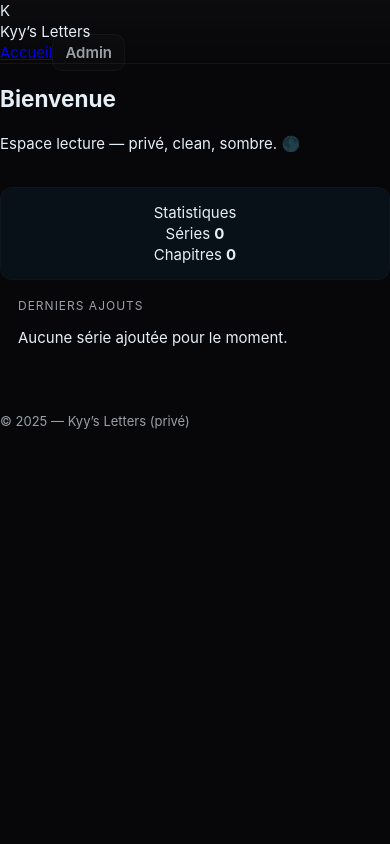
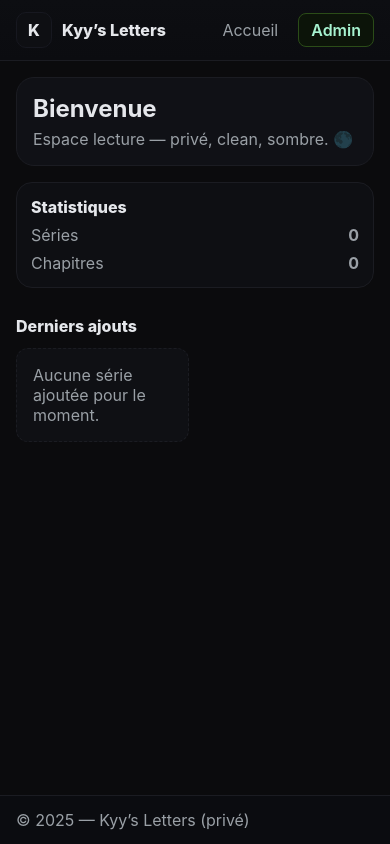
Before and after one commit to YungFritz/kyys-letters, a React (Vite) app: page / in a window 390 px wide. Built offline with nearby package versions, Linux system fonts and the light colour scheme.

Commit message:
Refactor CSS variables and improve layout styles
Updated CSS variables for background, panel, and text colors. Enhanced header and footer styles, and improved responsive design for grid cards.

```diff
--- a/src/index.css
+++ b/src/index.css
@@ -1,153 +1,65 @@
-:root{
-  --bg: #070709;
-  --panel: #0f1112;
+:root {
+  --bg: #0b0b0d;
+  --panel: #101116;
+  --panel-2: #0e0f13;
+  --stroke: #1b1c22;
+  --text: #e5e7eb;
   --muted: #9aa0a6;
-  --accent: #60a5fa;
-  --accent-2: #f59e0b;
-  --card-border: rgba(255,255,255,0.04);
-  --radius-lg: 18px;
-  --radius-md: 12px;
-  --radius-sm: 8px;
-  --glass: rgba(255,255,255,0.02);
-  font-family: Inter, ui-sans-serif, system-ui, -apple-system, "Segoe UI", Roboto, "Helvetica Neue", Arial;
+  --accent: #9ef9b3;
 }
 
-*{box-sizing:border-box}
-html,body,#root{height:100%}
-body{
-  margin:0;
-  background:var(--bg);
-  color:#e6eef6;
-  -webkit-font-smoothing:antialiased;
-  -moz-osx-font-smoothing:grayscale;
-  font-size:15px;
-  line-height:1.4;
+* { box-sizing: border-box; }
+html, body, #root { height: 100%; }
+body { margin: 0; background: var(--bg); color: var(--text); font-family: Inter, ui-sans-serif, system-ui, -apple-system, Segoe UI, Roboto, Ubuntu, Cantarell, Noto Sans, Helvetica, Arial, "Apple Color Emoji","Segoe UI Emoji"; }
+
+.site { min-height: 100vh; display: flex; flex-direction: column; }
+
+/* Header */
+.header {
+  position: sticky; top: 0; z-index: 10;
+  display: flex; align-items: center; justify-content: space-between;
+  padding: 12px 16px; border-bottom: 1px solid var(--stroke);
+  background: linear-gradient(180deg, #0d0e12 0%, #0b0c10 100%);
 }
+.brand { display: flex; align-items: center; gap: 10px; font-weight: 800; }
+.logo { width: 36px; height: 36px; border-radius: 10px; display: grid; place-items: center; background: #0e0f13; border: 1px solid #171820; }
+.title { font-size: 16px; }
+.nav { display: flex; gap: 10px; align-items: center; }
+.nav-link { color: var(--muted); text-decoration: none; padding: 6px 10px; border-radius: 8px; }
+.nav-link:hover { background: #12131a; }
+.nav-btn { color: #a7f3d0; font-weight: 600; border: 1px solid #2b4c18; background: #0c1409; padding: 6px 12px; border-radius: 8px; text-decoration: none; }
+.nav-btn:hover { background: #18361c; }
 
-/* container */
-.container{ max-width:1280px; margin:0 auto; padding:28px; }
+/* Hero */
+.hero { display: grid; grid-template-columns: 1fr 300px; gap: 16px; padding: 16px; }
+.hero-left { border: 1px solid var(--stroke); background: var(--panel); border-radius: 18px; padding: 16px; }
+.hero-title { margin: 0 0 6px 0; }
+.hero-sub { margin: 0; color: var(--muted); }
+.hero-right .side-card { border: 1px solid var(--stroke); background: var(--panel-2); border-radius: 16px; padding: 14px; }
+.side-title { font-weight: 800; margin-bottom: 8px; }
+.side-line { display: flex; justify-content: space-between; color: var(--muted); margin-top: 8px; }
 
-/* header */
-.header{
-  position:sticky; top:0; z-index:40;
-  background:linear-gradient(180deg, rgba(255,255,255,0.02), transparent);
-  border-bottom:1px solid rgba(255,255,255,0.03);
-}
-.header-inner{ display:grid; grid-template-columns:auto auto 1fr auto; align-items:center; gap:12px; max-width:1280px; margin:0 auto; padding:12px 24px; }
+/* Main */
+.container { padding: 0 16px 16px; }
+.section-header { display: flex; align-items: center; gap: 10px; margin: 12px 0; }
+.section-title { font-weight: 800; }
+.grid-cards { display: grid; grid-template-columns: repeat(6, minmax(0, 1fr)); gap: 12px; }
+.card { border: 1px solid var(--stroke); background: #0f1116; border-radius: 16px; overflow: hidden; }
+.cover { aspect-ratio: 3 / 4; background: #12131a; display: grid; place-items: center; color: var(--muted); }
+.cover img { width: 100%; height: 100%; object-fit: cover; display: block; }
+.no-cover { color: var(--muted); font-size: 24px; }
+.card-body { padding: 10px; }
+.card-title { font-weight: 800; }
+.card-meta { display: flex; align-items: center; gap: 8px; color: var(--muted); }
+.card-meta .eye { width: 18px; height: 18px; display: grid; place-items: center; background: #0b0b0b; border-radius: 6px; border: 1px solid rgba(255,255,255,0.04); }
 
-/* simple nav buttons */
-.nav-btn{
-  padding:8px 12px;
-  border-radius:10px;
-  border:1px solid rgba(255,255,255,0.04);
-  background:rgba(255,255,255,0.01);
-  color:var(--muted);
-  font-weight:600;
-  text-decoration:none;
-}
-.search-input{
-  width:100%;
-  padding:10px 14px;
-  border-radius:999px;
-  border:1px solid rgba(255,255,255,0.04);
-  background:#0b0c0d;
-  color:inherit;
-  outline:none;
-}
+/* Empty */
+.empty { color: var(--muted); border: 1px dashed var(--stroke); background: #0f1014; padding: 16px; border-radius: 12px; }
 
-/* hero */
-.hero{
-  display:grid;
-  grid-template-columns: 2fr 1fr;
-  gap:18px;
-}
-.hero-card{
-  border-radius:var(--radius-lg);
-  background:linear-gradient(180deg,#0d0f10,#0a0b0c);
-  border:1px solid var(--card-border);
-  padding:18px;
-}
-.hero-message{ padding:12px; border-radius:12px; background:rgba(255,255,255,0.01); }
+/* Footer */
+.footer { margin-top: auto; padding: 14px 16px; border-top: 1px solid var(--stroke); color: var(--muted); background: #0b0c10; }
 
-/* right column small card (discord style) */
-.side-card{
-  border-radius:var(--radius-md);
-  background:#081018;
-  border:1px solid rgba(255,255,255,0.02);
-  padding:14px;
-  text-align:center;
-}
-
-/* section wrapper */
-.section{
-  margin-top:20px;
-  border-radius:var(--radius-lg);
-  background:linear-gradient(180deg,#0d0f10,#0b0b0c);
-  border:1px solid var(--card-border);
-  padding:16px;
-}
-
-/* section header */
-.section-header{ display:flex; align-items:center; gap:12px; margin-bottom:12px; }
-.section-title{ color:var(--muted); text-transform:uppercase; font-size:12px; letter-spacing:1px; }
-
-/* grid for cards */
-.grid-cards{
-  display:grid;
-  gap:14px;
-  grid-template-columns: repeat(auto-fill, minmax(210px, 1fr));
-}
-
-/* card */
-.card{
-  background:#0f1112;
-  border-radius:14px;
-  overflow:hidden;
-  border:1px solid var(--card-border);
-  display:flex;
-  flex-direction:column;
-  transition: transform .18s ease, box-shadow .18s ease;
-}
-.card:hover{ transform: translateY(-6px); box-shadow: 0 18px 40px rgba(0,0,0,0.6); }
-
-/* card visual placeholder (where cover would be) */
-.cover{
-  aspect-ratio: 3/4;
-  width:100%;
-  background:linear-gradient(180deg,#141516,#0f1112);
-  display:flex; align-items:center; justify-content:center;
-  color:var(--muted);
-  font-weight:700;
-}
-
-/* card body */
-.card-body{ padding:12px; display:flex; flex-direction:column; gap:8px; }
-.card-title{ font-weight:800; color:#fff; line-height:1.05; font-size:15px }
-.card-meta{ display:flex; align-items:center; gap:8px; color:var(--muted); font-size:13px; }
-
-/* badges */
-.badge-hot{ padding:6px 8px; border-radius:999px; font-weight:800; font-size:12px; color:#0a0a0a; background: linear-gradient(90deg,#ff6b6b,#ffb86b); border:1px solid rgba(0,0,0,0.2); }
-.chips{ display:flex; gap:8px; flex-wrap:wrap; }
-
-/* latest grid larger cards */
-.latest-grid{ display:grid; gap:14px; grid-template-columns: repeat(auto-fill,minmax(240px,1fr)); margin-top:12px; }
-
-/* stats aside */
-.stats{
-  border-radius:18px;
-  border:1px solid rgba(255,255,255,0.02);
-  padding:12px;
-  background:#0f1214;
-  color:var(--muted);
-}
-
-/* footer */
-.footer{ margin-top:28px; padding:18px 0; color:var(--muted); font-size:13px; }
-
-/* responsive */
-@media (max-width:900px){
-  .hero{ grid-template-columns: 1fr; }
-  .header-inner{ grid-template-columns: 1fr auto; }
-  .header-inner a.nav-btn{ display:none; }
-  .container{ padding:18px; }
-}
+/* Responsive */
+@media (max-width: 1200px) { .grid-cards { grid-template-columns: repeat(4, 1fr); } }
+@media (max-width: 900px)  { .hero { grid-template-columns: 1fr; } .grid-cards { grid-template-columns: repeat(3, 1fr); } }
+@media (max-width: 600px)  { .grid-cards { grid-template-columns: repeat(2, 1fr); } }
```
